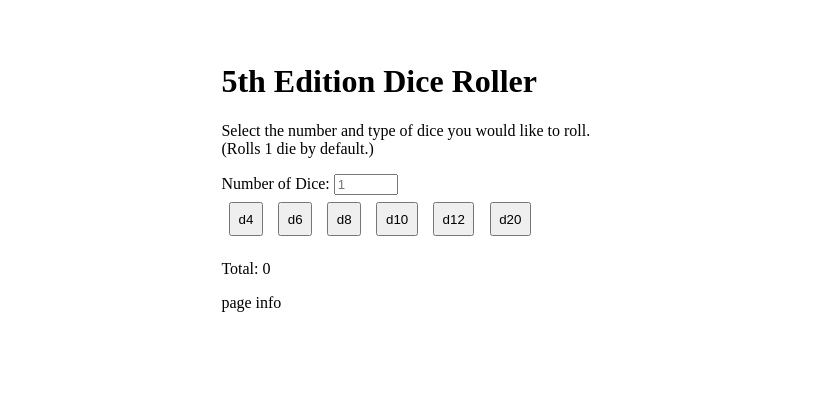
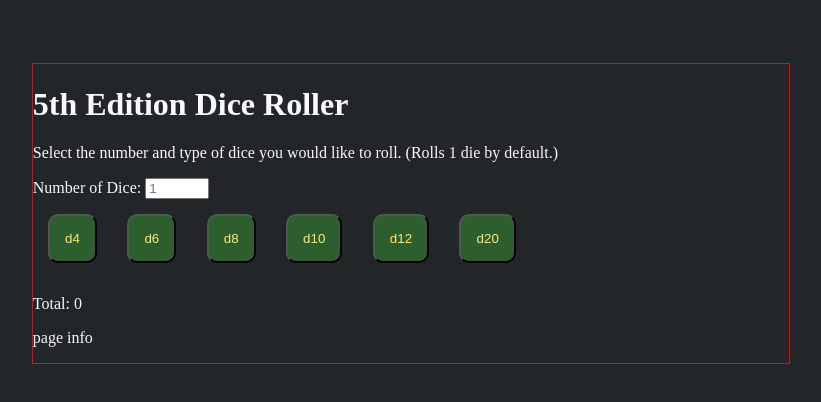
Before and after one commit to MorganWilliamson/dice-roll, a React (Create React App) app in the folder dice/: page / in a window 1280 px wide. Shown: the top 402 px of the page, without its empty margins (229-1050 px from the left). Built offline with nearby package versions, Linux system fonts and the light colour scheme; the HTML template or start-up script is replaced by a standard one.

Commit message:
Updated dice colors.

```diff
--- a/dice/src/stylesheets/App.css
+++ b/dice/src/stylesheets/App.css
@@ -1,3 +1,9 @@
+body {
+  background-color: #222629;
+  color: #f8f8ff;
+}
+
 .App {
-    margin: 5% 35%;
+  border: 1px solid red;
+  margin: 5% 20%;
 }
--- a/dice/src/stylesheets/dice.css
+++ b/dice/src/stylesheets/dice.css
@@ -1,5 +1,11 @@
 .die {
-    /* border: none; */
-    padding: 2%;
-    margin: 2%;
+  color: #ffe77aff;
+  background-color: #2c5f2dff;
+  padding: 2%;
+  margin: 2%;
+  border-radius: 10px;
 }
+
+.die:hover {
+  background-color: #6ea029;
+}
```
